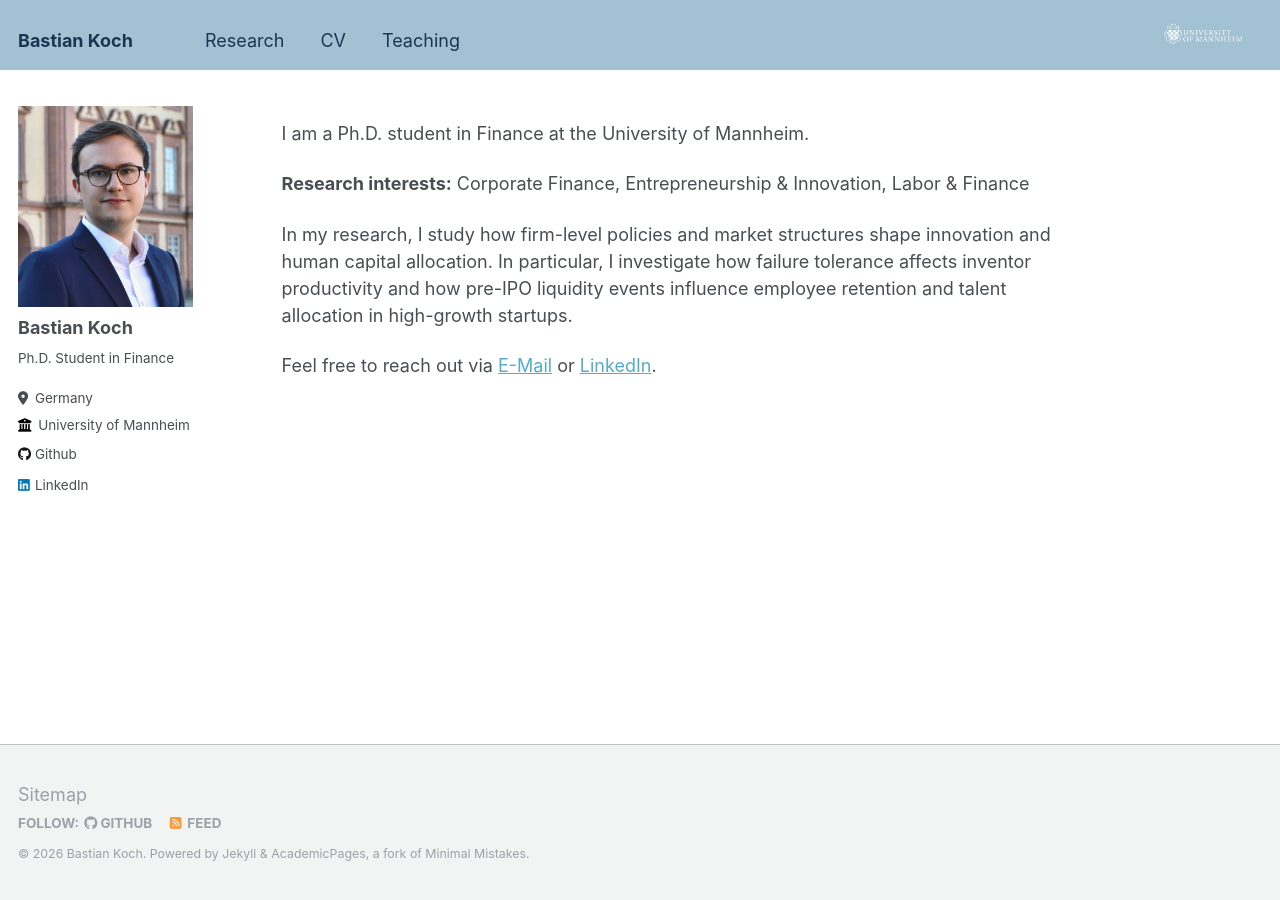
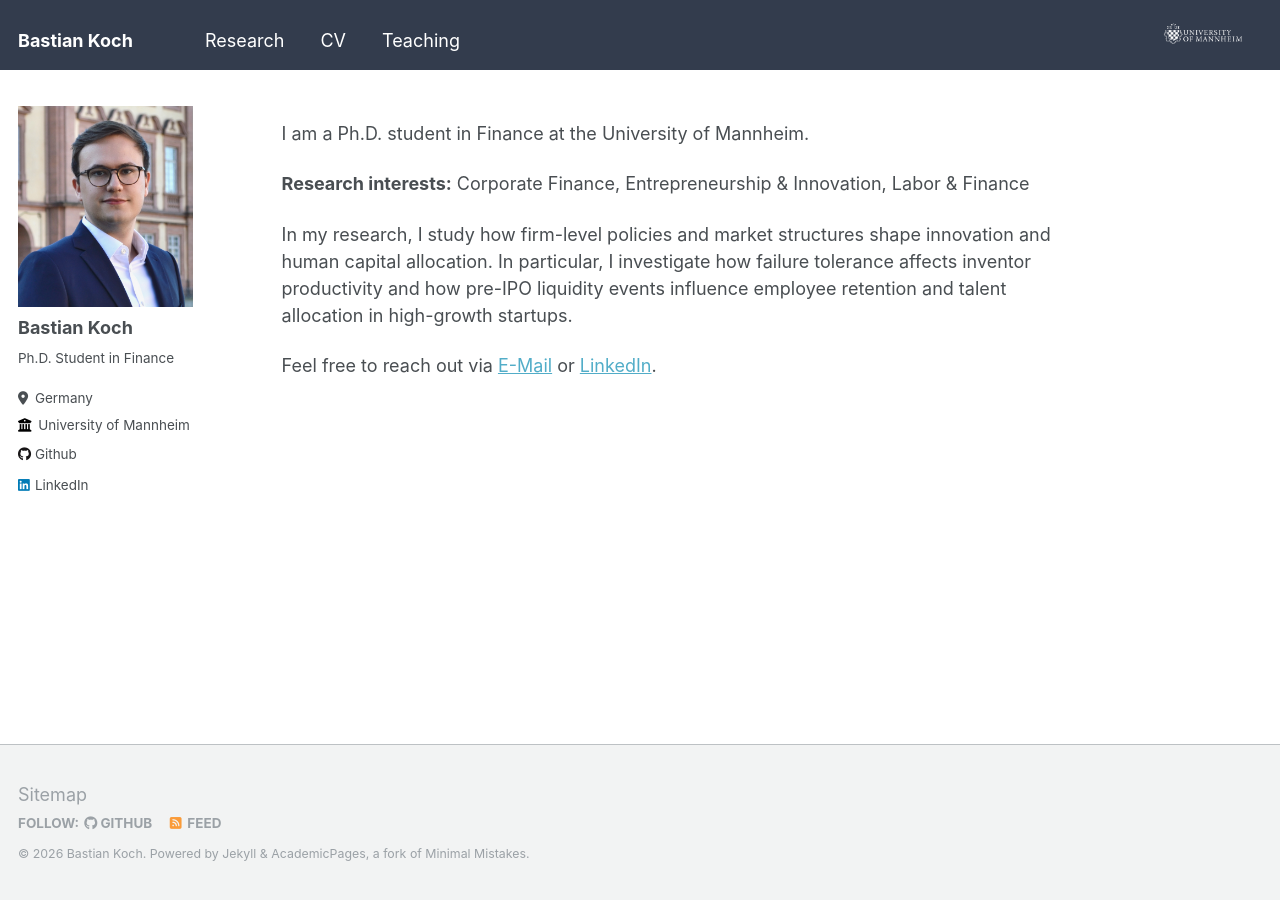
Before and after one commit to BastianKoch/BastianKoch.github.io, a Jekyll site: the page built from _pages/about.md, in a window 1280 px wide. Built offline with Jekyll 4.4.1, drawn with Linux system fonts in a browser that asks for light colours.

Commit message:
Update masthead to dark slate #333C4D with white text
Co-Authored-By: Claude Sonnet 4.6 <noreply@anthropic.com>

```diff
--- a/_sass/_masthead.scss
+++ b/_sass/_masthead.scss
@@ -4,7 +4,7 @@
 
 .masthead {
   position: fixed;
-  background: #a2c2d4;
+  background: #333C4D;
   border-bottom: none;
   height: $masthead-height;
   top: 0;
--- a/_sass/_variables.scss
+++ b/_sass/_variables.scss
@@ -99,8 +99,8 @@ $xing-color                 : #006567;
 $link-color                 : $info-color;
 $link-color-hover           : mix(#000, $link-color, 25%);
 $link-color-visited         : mix(#fff, $link-color, 25%);
-$masthead-link-color        : #1a3652;
-$masthead-link-color-hover  : rgba(26, 54, 82, 0.7);
+$masthead-link-color        : #ffffff;
+$masthead-link-color-hover  : rgba(255, 255, 255, 0.75);
 
 
 /*
```
